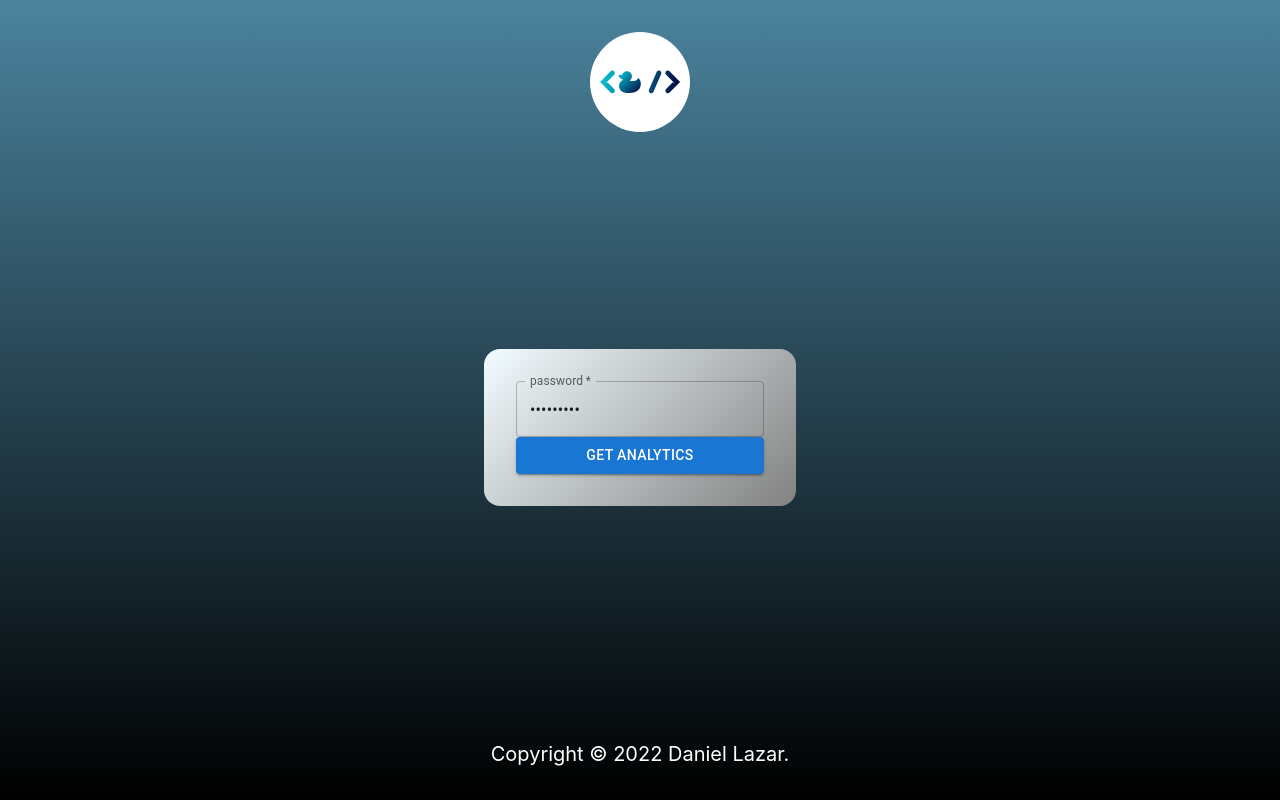
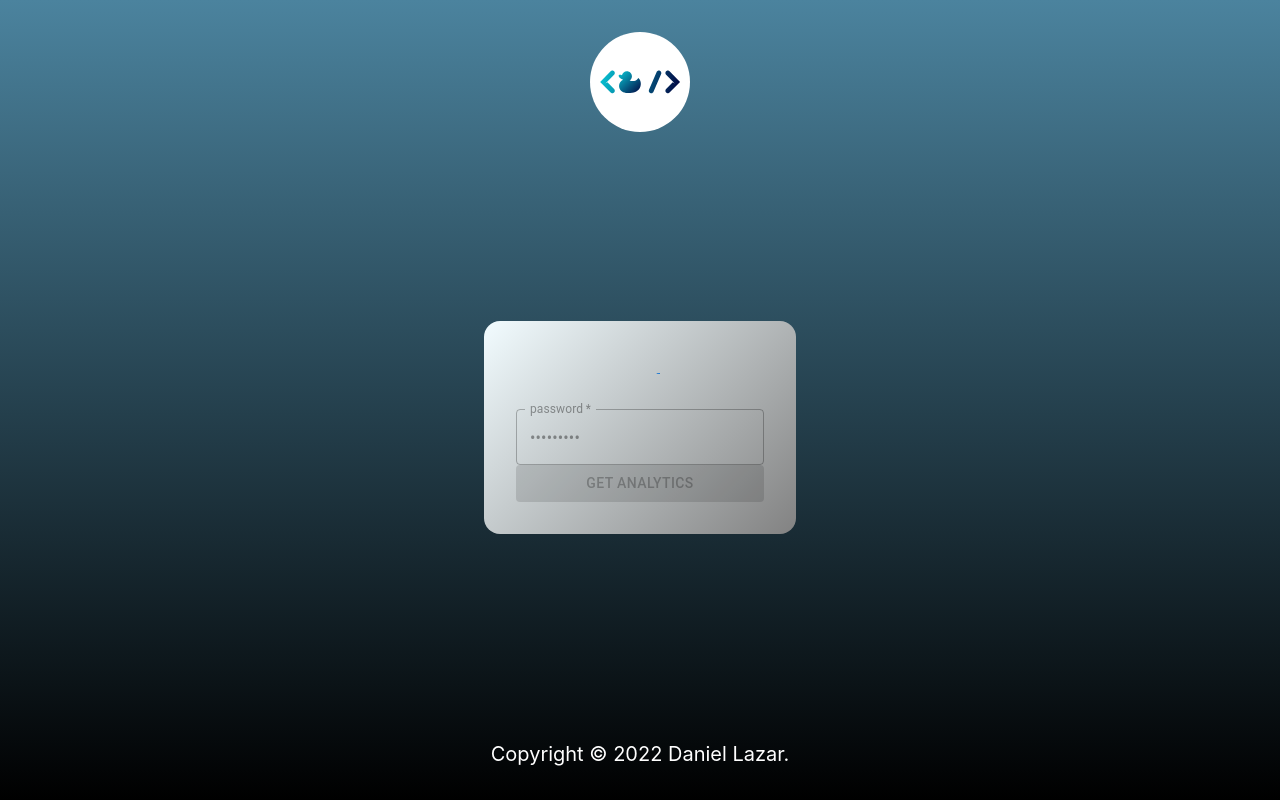
Before and after one commit to ducktordanny/portfolio, a Next.js app: page /analytics in a window 1280 px wide. Both pictures are taken after typing "Sample123" into the empty fields and a click on the button "GET ANALYTICS". Built offline with nearby package versions, Linux system fonts and the light colour scheme.

Commit message:
fix(analytics): loader for analytics login

```diff
--- a/next.config.js
+++ b/next.config.js
@@ -11,6 +11,7 @@ module.exports = {
     ];
   },
   typescript: {
+    // FIXME [2022-04-20]: https://github.com/vercel/next.js/issues/36019
     ignoreBuildErrors: true,
   }
 };
--- a/pages/analytics.tsx
+++ b/pages/analytics.tsx
@@ -1,6 +1,6 @@
 import {FormEvent, useState} from "react";
 import {NextPage} from "next";
-import {Button, TextField} from '@mui/material';
+import {Button, CircularProgress, TextField} from '@mui/material';
 import Footer from '../components/footer';
 import Logo from "../components/logo";
 import {ButtonComponent, SelfClosingComponent, ParentComponent} from "../components/code";
@@ -8,9 +8,11 @@ import {AnalyticView} from "./api/view";
 
 const Analytics: NextPage = () => {
   const [analytics, setAnalytics] = useState<Array<AnalyticView> | null>(null);
+  const [loading, setLoading] = useState(false);
   const [error, setError] = useState(null);
 
   const handleSubmit = async (event: FormEvent<HTMLFormElement>) => {
+    setLoading(true);
     event.preventDefault();
     const formData = new FormData(event.target as HTMLFormElement);
     const pass = formData.get('password');
@@ -22,7 +24,7 @@ const Analytics: NextPage = () => {
       },
     });
     const resData = await response.json();
-    console.log(resData);
+    setLoading(false);
     if (resData.error) return setError(resData.error);
     setError(null);
     setAnalytics(resData as Array<AnalyticView>);
@@ -48,18 +50,20 @@ const Analytics: NextPage = () => {
   }
 
   const PasswordField = () => (
-    <form className="flex flex-col p-3 sm:p-6 lg:p-8" onSubmit={handleSubmit}>
+    <form className="flex flex-col items-center p-3 sm:p-6 lg:p-8" onSubmit={handleSubmit}>
+      {loading && <CircularProgress className="mb-4" />}
       <TextField
         className="mb-4"
         id="password"
         name="password"
         type="password"
         label="password"
+        disabled={loading}
         error={!!error}
         helperText={error ? error : ''}
         required
       />
-      <Button type="submit" variant="contained">Get analytics</Button>
+      <Button className="w-full" type="submit" variant="contained" disabled={loading}>Get analytics</Button>
     </form>
   );
 
--- a/pages/api/analytics.ts
+++ b/pages/api/analytics.ts
@@ -9,7 +9,6 @@ export default async function handler(req: NextApiRequest, res: NextApiResponse)
       return res.status(401).json({error: 'Invalid password!'});
     const {db} = await connectToDatabase();
     const analytics = await db.collection('analytics').find().toArray();
-    console.log(analytics);
     res.json(analytics);
   } else res.status(404).send('');
 }
```
